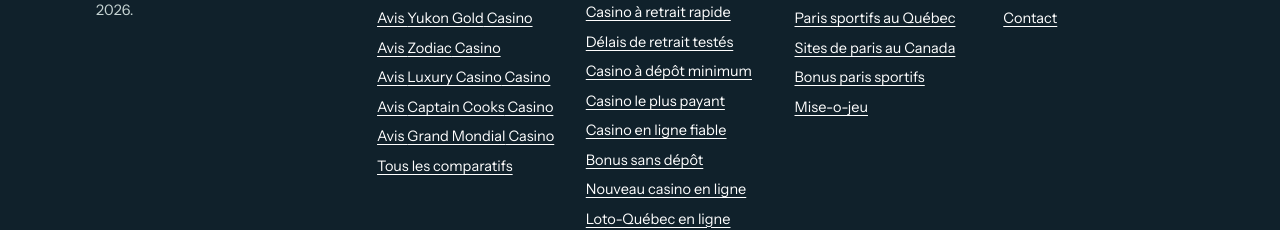
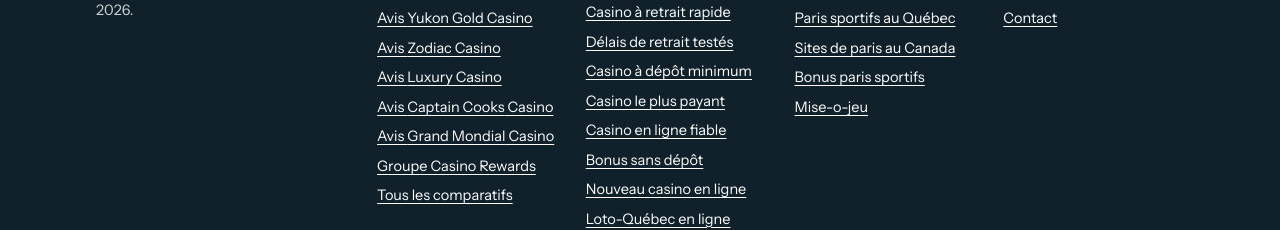
Before and after one commit to stanmaltaa-prog/loupe-casino, a Next.js app: page / in a window 1280 px wide. Shown: the part 9536-9766 px from the top of the page. Built offline with nearby package versions, Linux system fonts and the light colour scheme; no server answers.

Commit message:
Casino Rewards 3/12 : pied de page (FR)

```diff
--- a/components/Pied.tsx
+++ b/components/Pied.tsx
@@ -29,9 +29,12 @@ export default function Pied() {
               ))}
               {LIENS_MARQUES.map((m) => (
                 <li key={m.fr}>
-                  <Link href={m.fr}>Avis {m.nom} Casino</Link>
+                  <Link href={m.fr}>Avis {m.nom.replace(/ Casino$/, '')} Casino</Link>
                 </li>
               ))}
+              <li>
+                <Link href="/casino-rewards/">Groupe Casino Rewards</Link>
+              </li>
               <li>
                 <Link href="/comparatif/">Tous les comparatifs</Link>
               </li>
```
